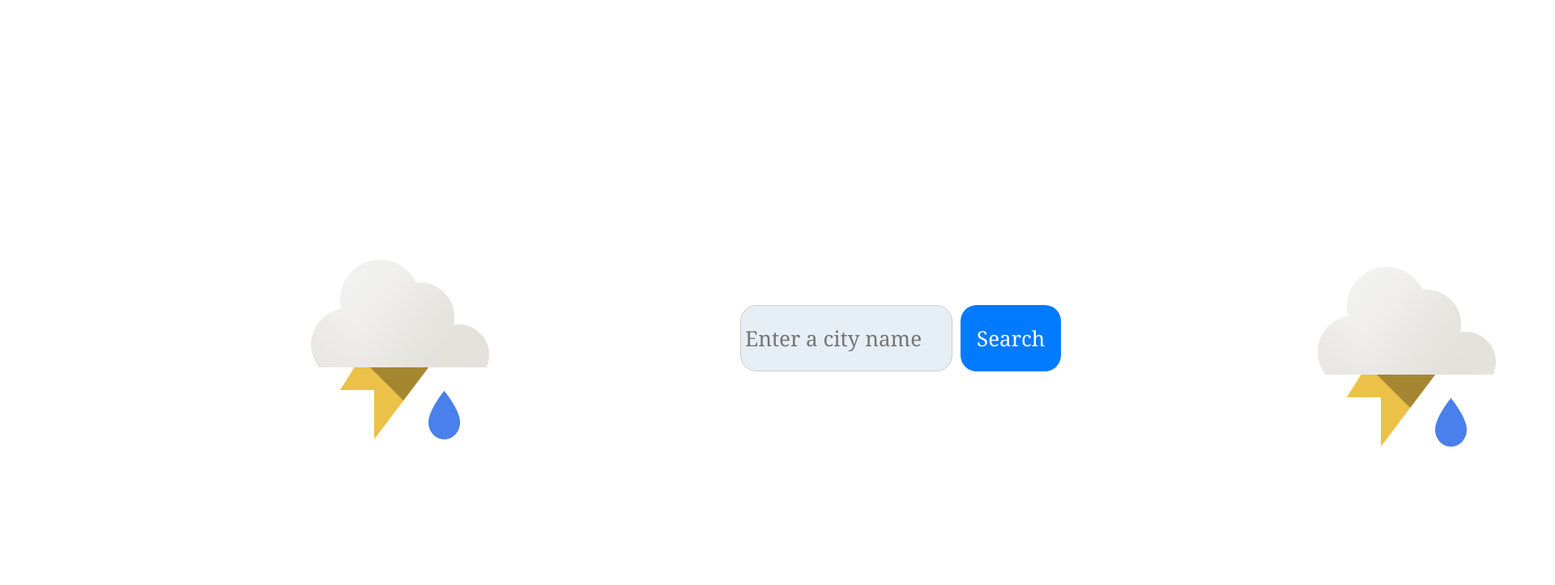
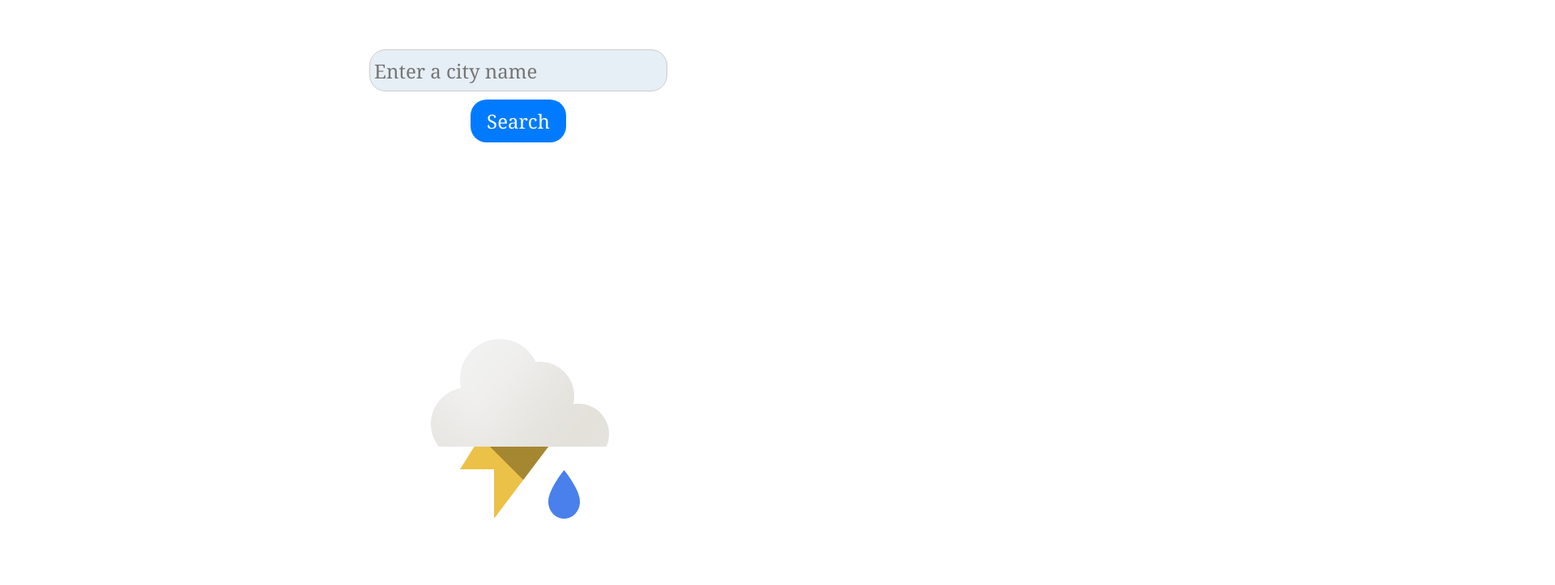
Before and after one commit to mahamtaj29/capstone_project_weather_dashboard.github.io, a plain HTML site: page index.html in a window 1280 px wide. Shown: the top 723 px of the page at 81% size, 1920 px wide, since content can reach past the window. Drawn offline with Linux system fonts and the light colour scheme.

Commit message:
Added few stylings

```diff
--- a/index.html
+++ b/index.html
@@ -6,8 +6,7 @@
     <link rel="stylesheet" href="style.css">
 </head>
 <body>
-    <img id="weather-icon1" src="images/googleweather.gif" alt="Weather Icon">
-    <div id="search-container"><br>
+    <div id="search-container">
         <input type="text" id="search-input" placeholder="Enter a city name">
         <button id="search-button">Search</button>
     </div>
--- a/style.css
+++ b/style.css
@@ -2,10 +2,11 @@ body {
     font-family: Georgia, 'Times New Roman', Times, serif;
     font-size: 16px;
     font-weight: 600;
-    margin-left: 80px;
+    margin: 0;
+    margin-top: 4%;
     padding: 10px;
     display: flex;
-    flex-direction: row;
+    flex-direction: column;
     align-items: center;
     min-height: 100vh;
     background-color: white;
@@ -22,21 +23,20 @@ body {
 
 #search-container {
     display: flex;
-    margin: 20px;
+    flex-direction: column;
+    align-items: center;
     margin-bottom: 20px;
 }
 
 #search-input {
-    flex: 1;
     padding: 5px;
-    margin-right: 10px;
-    width: 250px;
-    height: 70px;
+    margin-bottom: 10px;
+    height: 40px;
     border: 1px solid #ccc;
     border-radius: 20px;
     background-color: rgb(230, 239, 246);
     font-family: Georgia, serif;
-    font-size: 26px;
+    font-size: 24px;
     font-weight: 400;
 }
 
@@ -48,34 +48,28 @@ body {
     border-radius: 20px;
     cursor: pointer;
     font-family: Georgia, serif;
-    font-size: 26px;
+    font-size: 24px;
     font-weight: 400;
 }
 
 #weather-container, #forecast-container {
     text-align: center;
-    margin: 2px auto;
+    margin: 0 auto;
+    margin-bottom: 20px;
 }
 
 #weather-container h2, #forecast-container h2 {
     margin-top: 0;
 }
 
-#weather-icon {
-    display: block;
-    margin: 2px  auto;
-    padding: 5px;
-    width: 50px auto;
-}
 #weather-icon1 {
     display: block;
-    margin: 0 auto;
-    padding: 2px;
+    margin: 0  auto;
+    width: 500px;
+    height: auto;
 }
-
 .forecast-item {
     margin-bottom: 20px;
-    margin-right: 200px;
 }
 
 .forecast-item p {
```
